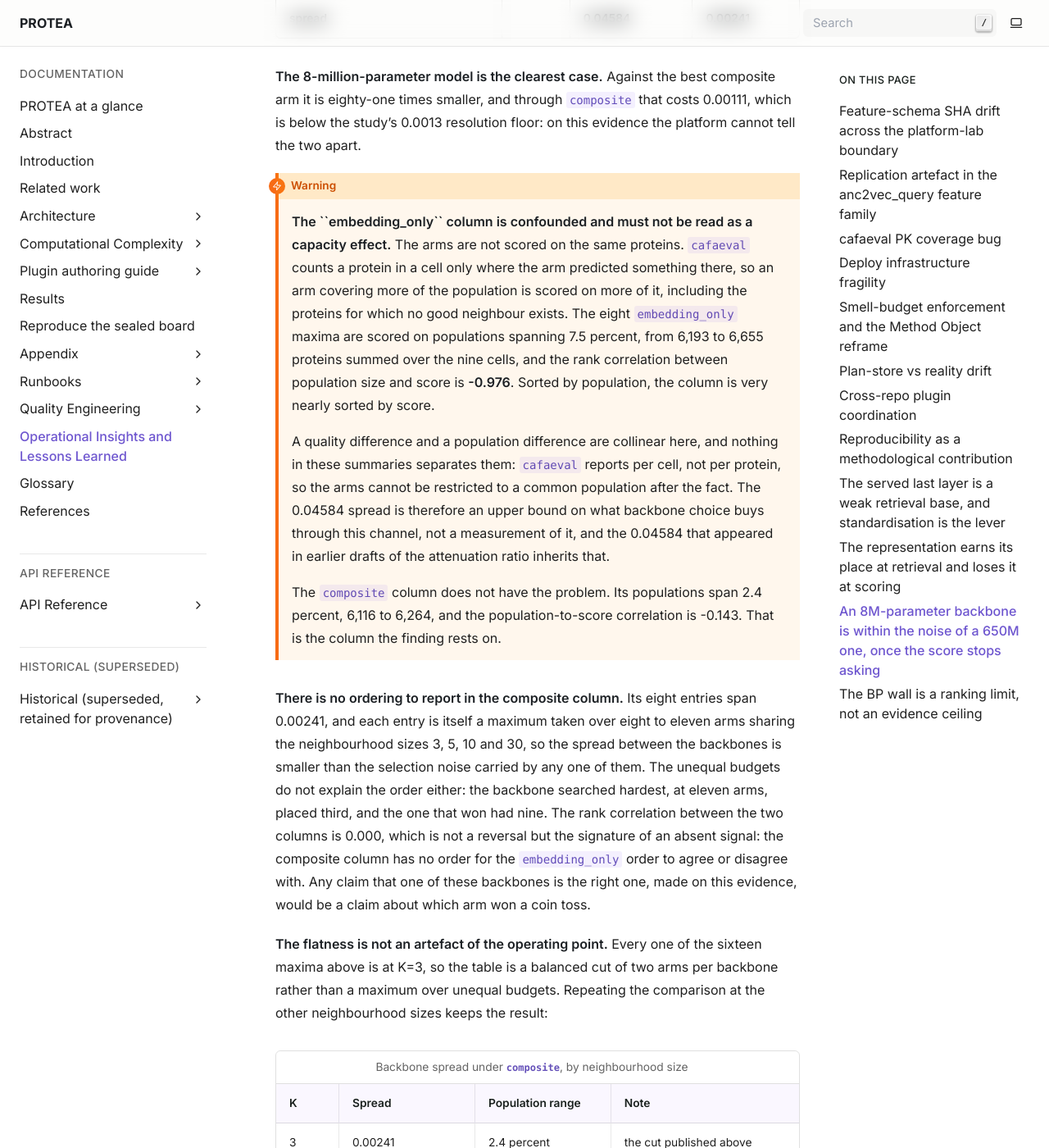
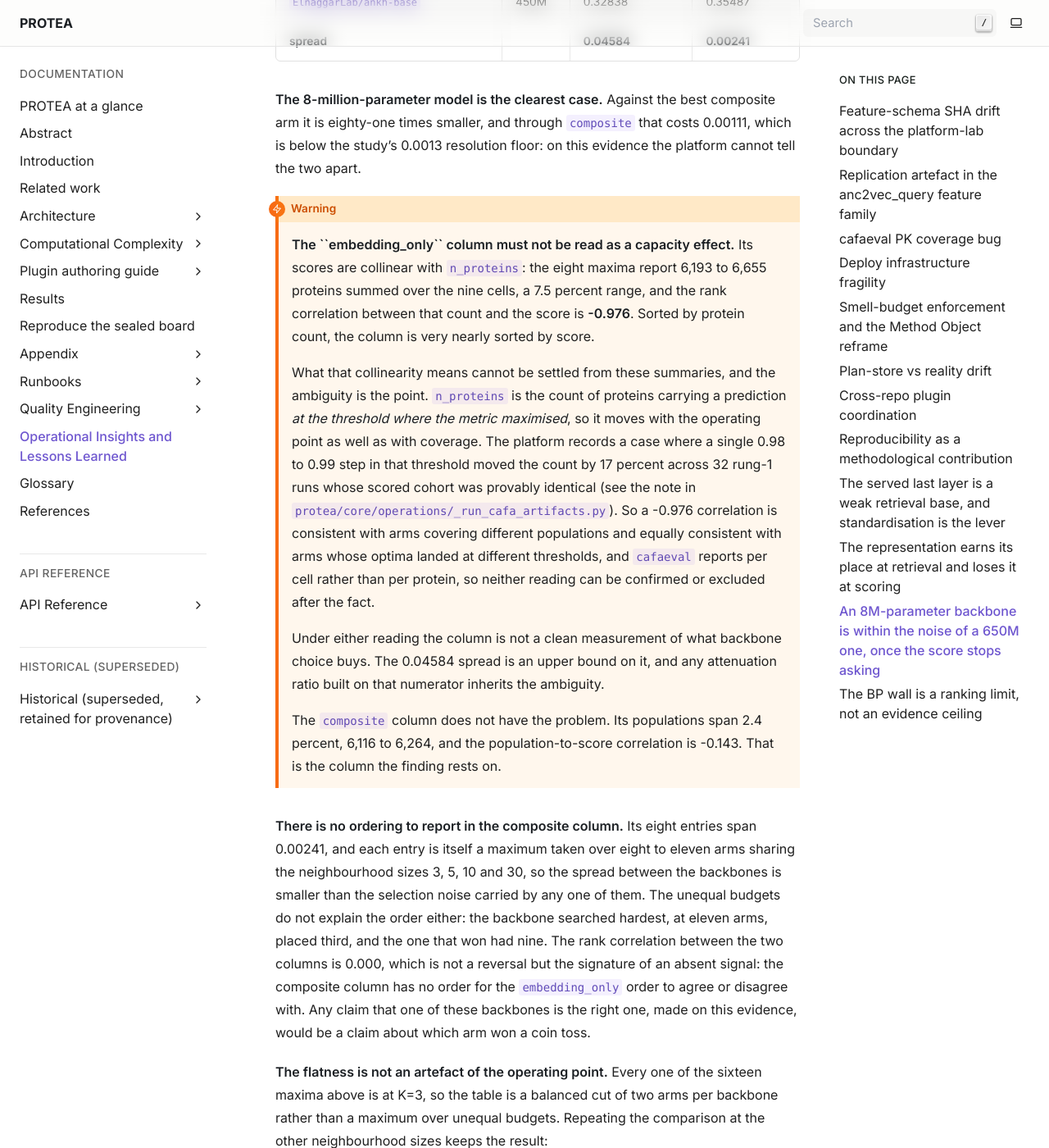
Before and after one commit to frapercan/PROTEA, a Sphinx documentation site: the page built from docs/source/insights.rst, in a window 1280 px wide and 1400 px high, scrolled down 16027 px. Shown: the whole window at 82% size. Built offline with Sphinx 7.4.7, drawn with Linux system fonts in a browser that asks for light colours; some of the changed text lies outside the part shown.

Commit message:
docs(results): n_proteins is a count at the winning threshold, so name the ambiguity rather than a mechanism
The previous commits asserted that the arms are scored on different
populations and that this causes the embedding_only spread. The platform
already documents why that inference is not available: n_proteins counts the
proteins carrying a prediction at the threshold where the metric maximised, so
it moves with the operating point as well as with coverage. The note in
_run_cafa_artifacts.py records a single 0.98 to 0.99 step moving the count by
17 percent across 32 rung-1 runs whose scored cohort was provably identical.

So a -0.976 correlation between that count and the score is consistent with
arms covering different populations and equally consistent with arms whose
optima landed at different thresholds, and cafaeval reports per cell rather
than per protein, so neither can be confirmed after the fact.

What survives is what the sections need: under either reading the column is not
a clean measurement of what backbone choice buys, so it stays an upper bound
and the attenuation ratios stay removed. The matched-count comparison in the
encoding section survives too, since holding the count fixed removes the effect
whichever quantity the count is tracking.

The word population is replaced by the field name throughout, because calling
the count a population is the error that produced the overclaim.

```diff
--- a/docs/source/insights.rst
+++ b/docs/source/insights.rst
@@ -522,11 +522,11 @@ fixed, the four encodings spread 0.0540 under ``embedding_only`` at K=30 and
 exactly 0.0 on embedding similarity and wins 72.7 percent of cells.
 
 The 0.0540 is almost entirely the instrument, and this can be shown rather
-than asserted. It is measured under ``embedding_only``, the channel that
-:ref:`insight-capacity-is-read-through-one-channel` shows is scored on a
-population that moves with the arm. Here the correlation between population and
-score is -0.809, and the shape is specific: the un-encoded baseline is scored
-on the most proteins and scores worst.
+than asserted. It is measured under ``embedding_only``, the channel whose
+scores :ref:`insight-capacity-is-read-through-one-channel` shows are collinear
+with the reported protein count. Here that correlation is -0.809, and the shape
+is specific: the un-encoded baseline reports the highest count and the worst
+score.
 
 .. list-table:: The four arms at K=30 under ``embedding_only``
    :header-rows: 1
@@ -534,7 +534,7 @@ on the most proteins and scores worst.
 
    * - Arm
      - Score
-     - Mean population
+     - Mean ``n_proteins``
    * - sparse pooled
      - 0.23656
      - 2,261
@@ -549,14 +549,15 @@ on the most proteins and scores worst.
      - 2,350
 
 Of the 0.0540, some 0.0313 is the baseline against the encoded arms across a
-5.9 percent population gap, and 0.023 separates the three encoded arms across a
-1.9 percent one.
+5.9 percent gap in that count, and 0.023 separates the three encoded arms
+across a 1.9 percent one.
 
-**Restricted to scorers whose populations agree, the encoding axis at K=30 is
-what it was at K=1.** Across four composite scorers whose arms sit within 1.4
-percent of each other in population, the four encodings spread 0.00194,
-0.00227, 0.00248 and 0.00326. Two to three thousandths, against a headline of
-0.0540 from the same arms at the same budget.
+**Restricted to scorers whose arms report matching counts, the encoding axis at
+K=30 is what it was at K=1.** Across four composite scorers whose arms agree to
+within 1.4 percent, the four encodings spread 0.00194, 0.00227, 0.00248 and
+0.00326. Two to three thousandths, against a headline of 0.0540 from the same
+arms at the same budget. Whether the count reflects coverage or the operating
+point, holding it fixed removes the effect.
 
 **No sentence here should name a winning encoding.** Which one wins at K=30
 flips with the scorer, four scorers to four: the dense fitted map wins under
@@ -703,23 +704,28 @@ evidence the platform cannot tell the two apart.
 
 .. warning::
 
-   **The ``embedding_only`` column is confounded and must not be read as a
-   capacity effect.** The arms are not scored on the same proteins.
-   ``cafaeval`` counts a protein in a cell only where the arm predicted
-   something there, so an arm covering more of the population is scored on
-   more of it, including the proteins for which no good neighbour exists. The
-   eight ``embedding_only`` maxima are scored on populations spanning 7.5
-   percent, from 6,193 to 6,655 proteins summed over the nine cells, and the
-   rank correlation between population size and score is **-0.976**. Sorted by
-   population, the column is very nearly sorted by score.
+   **The ``embedding_only`` column must not be read as a capacity effect.**
+   Its scores are collinear with ``n_proteins``: the eight maxima report 6,193
+   to 6,655 proteins summed over the nine cells, a 7.5 percent range, and the
+   rank correlation between that count and the score is **-0.976**. Sorted by
+   protein count, the column is very nearly sorted by score.
 
-   A quality difference and a population difference are collinear here, and
-   nothing in these summaries separates them: ``cafaeval`` reports per cell,
-   not per protein, so the arms cannot be restricted to a common population
-   after the fact. The 0.04584 spread is therefore an upper bound on what
-   backbone choice buys through this channel, not a measurement of it, and the
-   0.04584 that appeared in earlier drafts of the attenuation ratio inherits
-   that.
+   What that collinearity means cannot be settled from these summaries, and
+   the ambiguity is the point. ``n_proteins`` is the count of proteins
+   carrying a prediction *at the threshold where the metric maximised*, so it
+   moves with the operating point as well as with coverage. The platform
+   records a case where a single 0.98 to 0.99 step in that threshold moved the
+   count by 17 percent across 32 rung-1 runs whose scored cohort was provably
+   identical (see the note in
+   ``protea/core/operations/_run_cafa_artifacts.py``). So a -0.976 correlation
+   is consistent with arms covering different populations and equally
+   consistent with arms whose optima landed at different thresholds, and
+   ``cafaeval`` reports per cell rather than per protein, so neither reading
+   can be confirmed or excluded after the fact.
+
+   Under either reading the column is not a clean measurement of what backbone
+   choice buys. The 0.04584 spread is an upper bound on it, and any attenuation
+   ratio built on that numerator inherits the ambiguity.
 
    The ``composite`` column does not have the problem. Its populations span
    2.4 percent, 6,116 to 6,264, and the population-to-score correlation is
```
